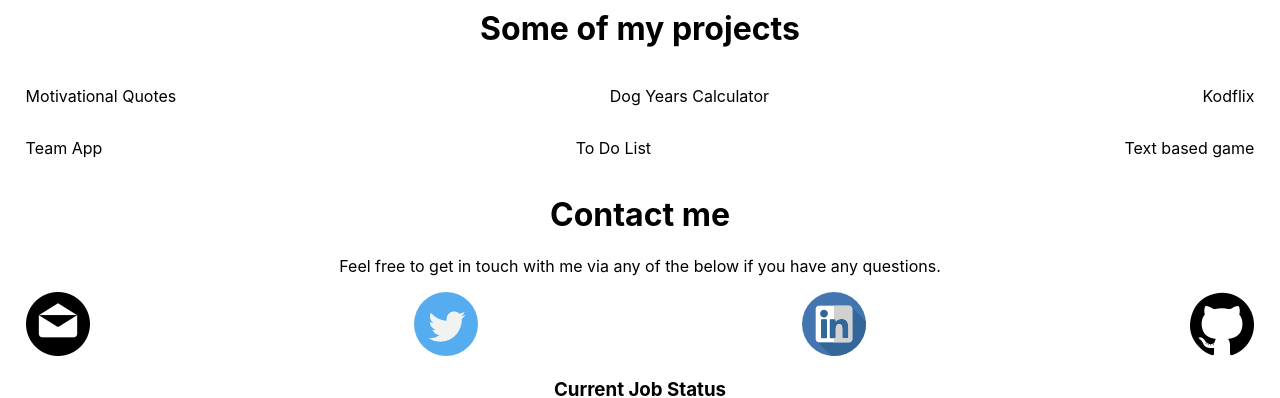
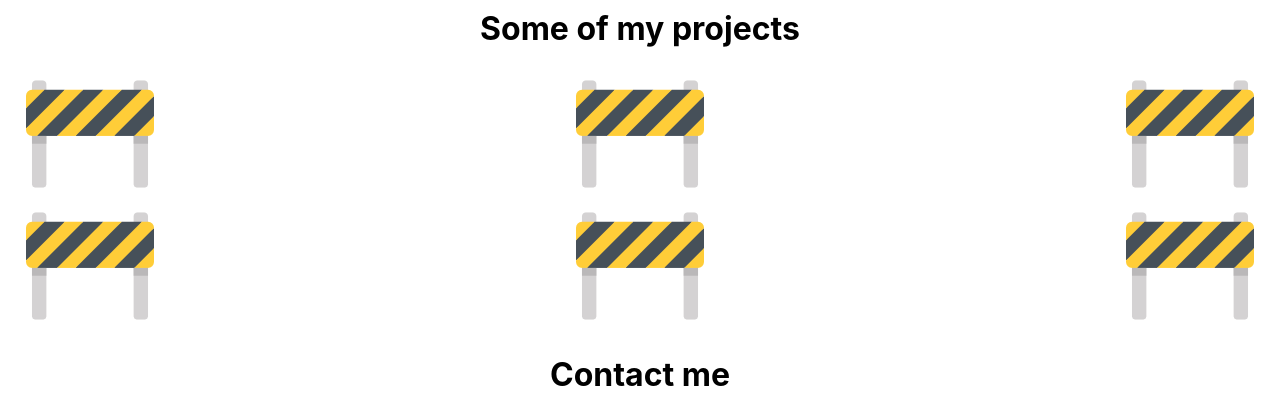
Before and after one commit to Reikon95/portfolio, a React (Create React App) app: page / in a window 1280 px wide. Shown: the part 1420-1818 px from the top of the page. Built offline with nearby package versions, Linux system fonts and the light colour scheme.

Commit message:
added under construction links

```diff
--- a/src/App.js
+++ b/src/App.js
@@ -12,7 +12,7 @@ import em from './email.png';
 import tw from './twitter.png';
 import gh from './github-logo.png';
 import li from './linkedin.png';
-
+import na from './under-construction.png';
 function App() {
   document.title="Cameron Blackwood"
   return (
@@ -30,7 +30,7 @@ function App() {
       .callFunction(() => {
         console.log('String typed out!');
       })
-      .pauseFor(2500).typeString('My name is Cameron Blackwood, a software engineer and former tech recruiter from London.')
+      .pauseFor(1500).typeString('My name is Cameron Blackwood, a software engineer and former tech recruiter from London.')
 
       .start();
   }}
@@ -62,14 +62,14 @@ function App() {
       <div className="projects" id="projects">
         <h1>Some of my projects</h1>
         <div className="icons">
-          <p className="imgItem">Motivational Quotes</p>
-          <p className="imgItem">Dog Years Calculator</p>
-          <p className="imgItem">Kodflix</p>
+          <a className="imgItem" href="https://bbc.com" rel="noopener noreferrer" target="_blank"><img src={na} alt="na"/></a>
+          <a className="imgItem" href="https://twitter.com" rel="noopener noreferrer" target="_blank"><img src={na} alt="na"/></a>
+          <a className="imgItem" href="https://youtube.com" rel="noopener noreferrer" target="_blank"><img src={na} alt="na"/></a>
           </div>
           <div className="icons">
-          <p className="imgItem">Team App</p>
-          <p className="imgItem">To Do List</p>
-          <p className="imgItem">Text based game</p>
+          <a className="imgItem" href="https://facebook.com" rel="noopener noreferrer" target="_blank"><img src={na} alt="na"/></a>
+          <a className="imgItem" href="https://google.com" rel="noopener noreferrer" target="_blank"><img src={na} alt="na"/></a>
+          <a className="imgItem" href="https://amazon.com" rel="noopener noreferrer" target="_blank"><img src={na} alt="na"/></a>
         </div>
       </div>
       <div className="contact" id="contact">
@@ -88,7 +88,7 @@ function App() {
           <img src={li} alt="Linkedin" /> </a>
         </div>
         <div className="imgItem">
-          <a href="https://www.github.com/Reikon95"  rel="noopener noreferrer" target="_blank" rel="noopener noreferrer" target="_blank">
+          <a href="https://www.github.com/Reikon95"  rel="noopener noreferrer" target="_blank">
           <img src={gh} alt="Github"/> </a>
         </div>
         </div>
```
